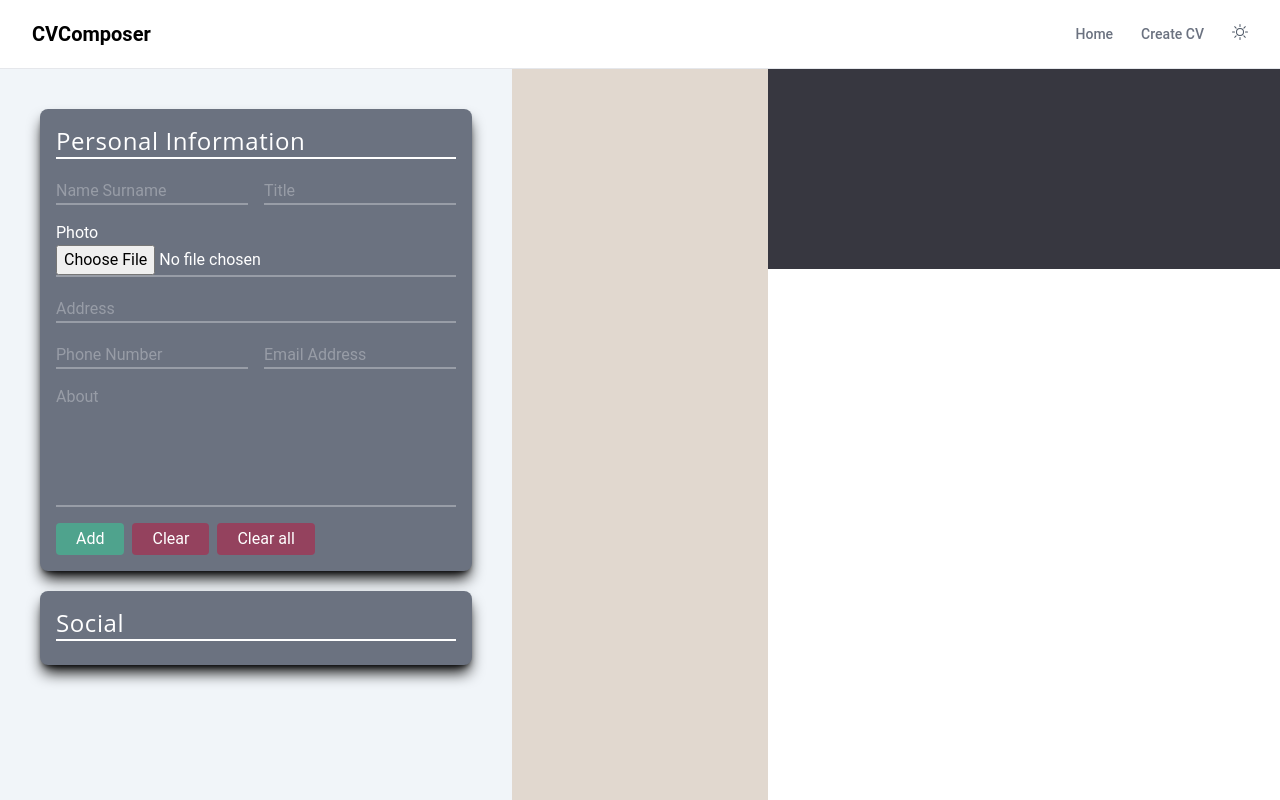
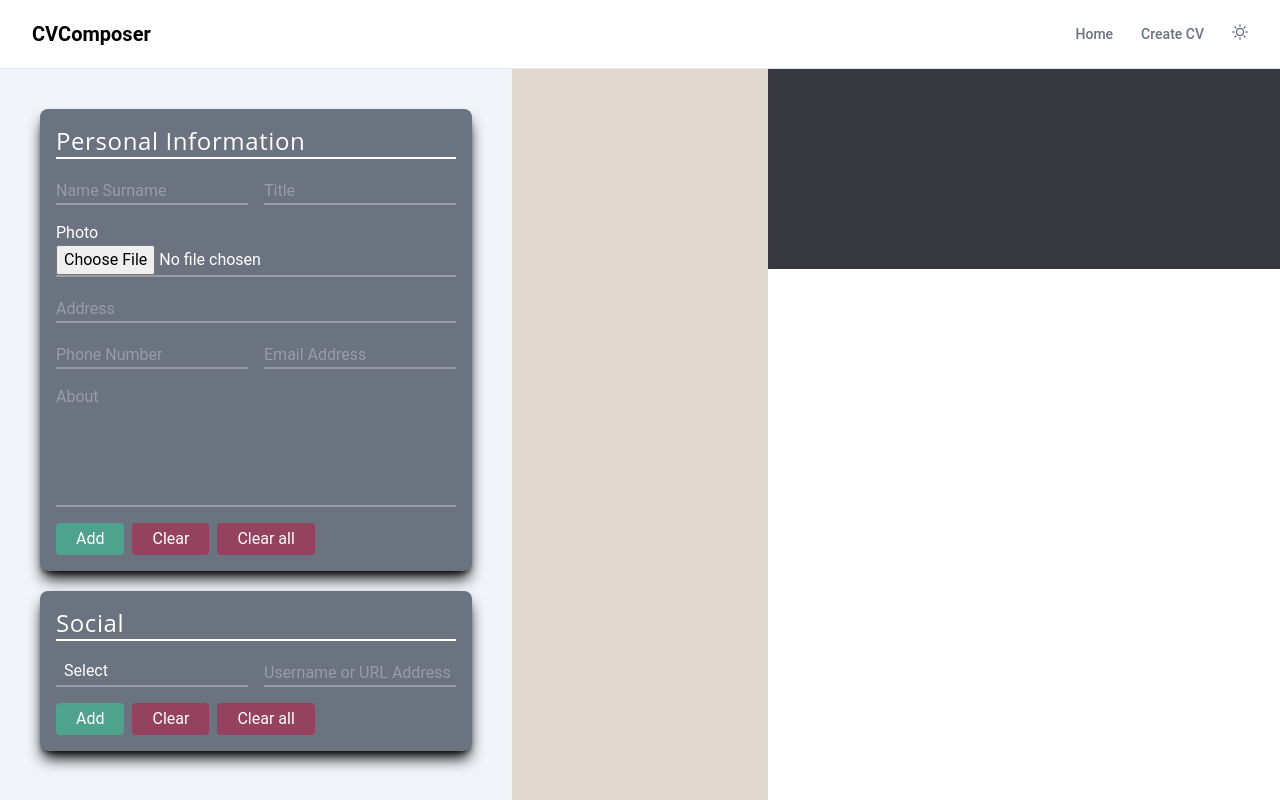
Before and after one commit to MelakuDemeke/CVComposer, a Next.js app: page /cvbuilder in a window 1280 px wide. Shown: the top 800 px of the page. Built offline with nearby package versions, Linux system fonts and the light colour scheme.

Commit message:
Social form renderd

```diff
--- a/components/Form/FormSocial.js
+++ b/components/Form/FormSocial.js
@@ -2,6 +2,11 @@ import { useWords } from "@/hooks";
 import Card from "../Card/Card";
 import { Formik, Form } from "formik";
 import { useDispatch, useSelector } from "react-redux";
+import { nanoid } from "nanoid";
+import { Select, Input } from "../FormComponents";
+import { Buttons } from "../FormComponents/Buttons";
+import { setSocial } from "@/app/GlobalRedux/form";
+
 
 const FormSocial = () => {
 	const dispatch = useDispatch();
@@ -10,6 +15,54 @@ const FormSocial = () => {
 
 	return (
 		<Card title={words.social}>
+			<Formik
+				initialValues={{
+					name: "",
+					link: "",
+				}}
+				onSubmit={(values, actions) => {
+					dispatch(
+						setSocial([
+							...social,
+							{
+								_id: nanoid(),
+								...values,
+							},
+						])
+					);
+					actions.resetForm();
+				}}
+			>
+				{({ handleSubmit, handleReset, handleChange, values, dirty }) => (
+					<Form onSubmit={handleSubmit} autoComplete="off" role="presentation">
+						<Select
+							label="Type"
+							name="name"
+							options={[
+								{ key: "Twitter", value: words.twitter_username },
+								{ key: "Github", value: words.github_username },
+								{ key: "LinkedIn", value: words.linkedin_username },
+								{ key: "Website", value: words.personal_website },
+								{ key: "URL", value: words.external_url },
+							]}
+						/>
+						<Input
+							onChange={handleChange}
+							value={values.link}
+							name="link"
+							placeholder={words.username_or_url}
+						/>
+						<Buttons
+							dirty={dirty}
+							handleReset={handleReset}
+							// handleResetData={handleResetData}
+							setter={setSocial}
+							state={social}
+						/>
+					</Form>
+				)}
+			</Formik>
+
 		</Card>
 	)
 }
```
